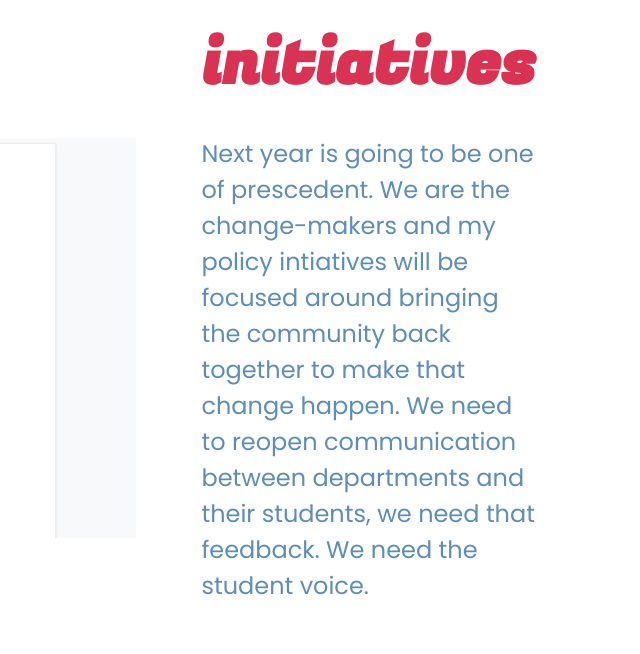
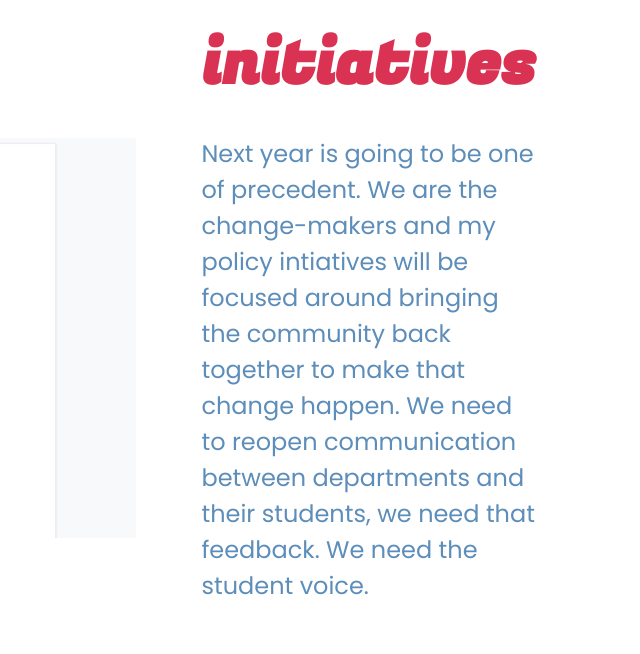
Before and after one commit to Rushilwiz/campaign, a plain HTML site: page index.html in a window 1280 px wide. Shown: the part 1520-2174 px from the top of the page, 640-1280 px from the left. Drawn offline with Linux system fonts and the light colour scheme; a web font is replaced by a local one.

```diff
--- a/index.html
+++ b/index.html
@@ -38,7 +38,7 @@
             <div class="img" id="initatives"></div>
             <div class="caption">
                 <h1>initiatives</h1>
-                <p>Next year is going to be one of prescedent. We are the change-makers and my policy intiatives will be focused around bringing the community back together to make that change happen. We need to reopen communication between departments and their students, we need that feedback. We need the student voice.</p>
+                <p>Next year is going to be one of precedent. We are the change-makers and my policy intiatives will be focused around bringing the community back together to make that change happen. We need to reopen communication between departments and their students, we need that feedback. We need the student voice.</p>
             </div>
         </div>
         <div class="row">
```
